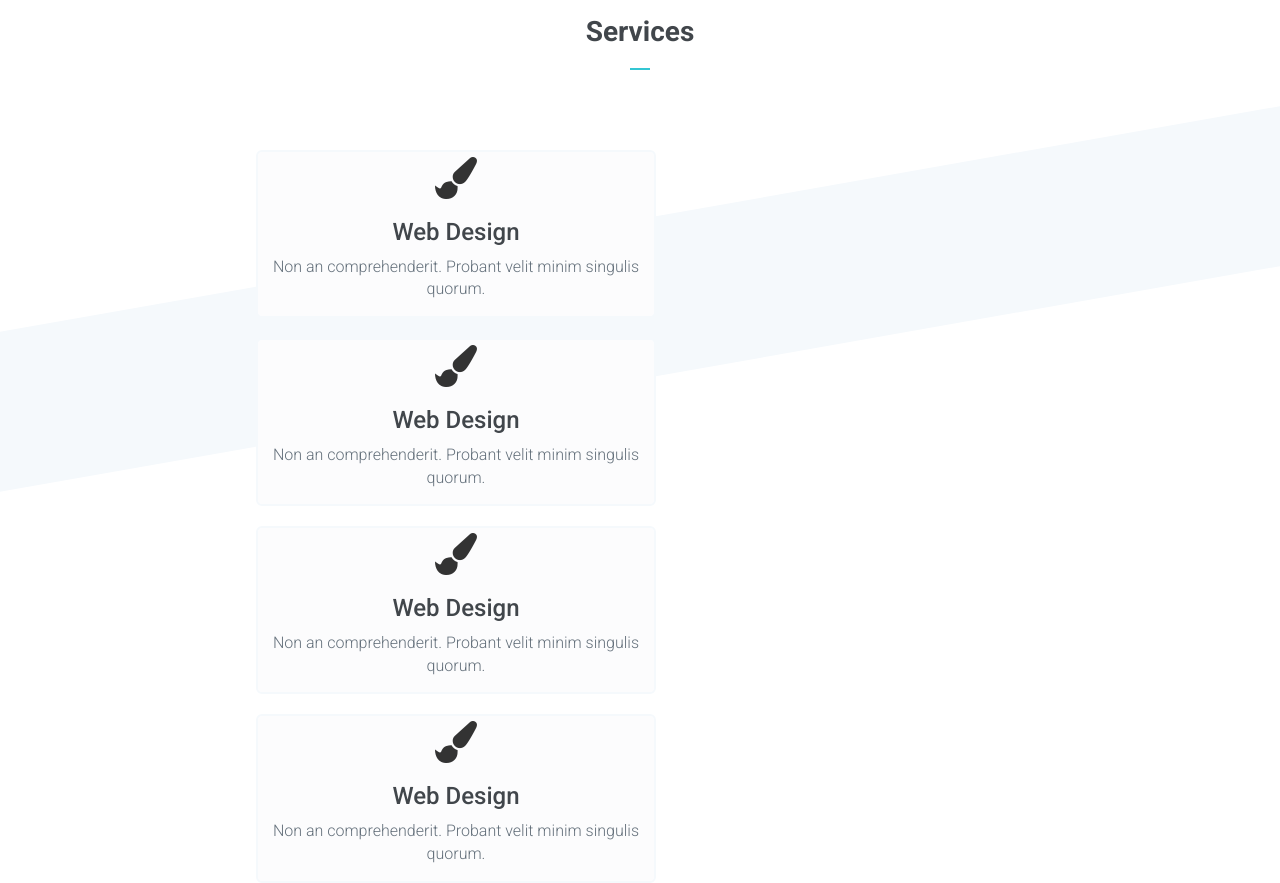
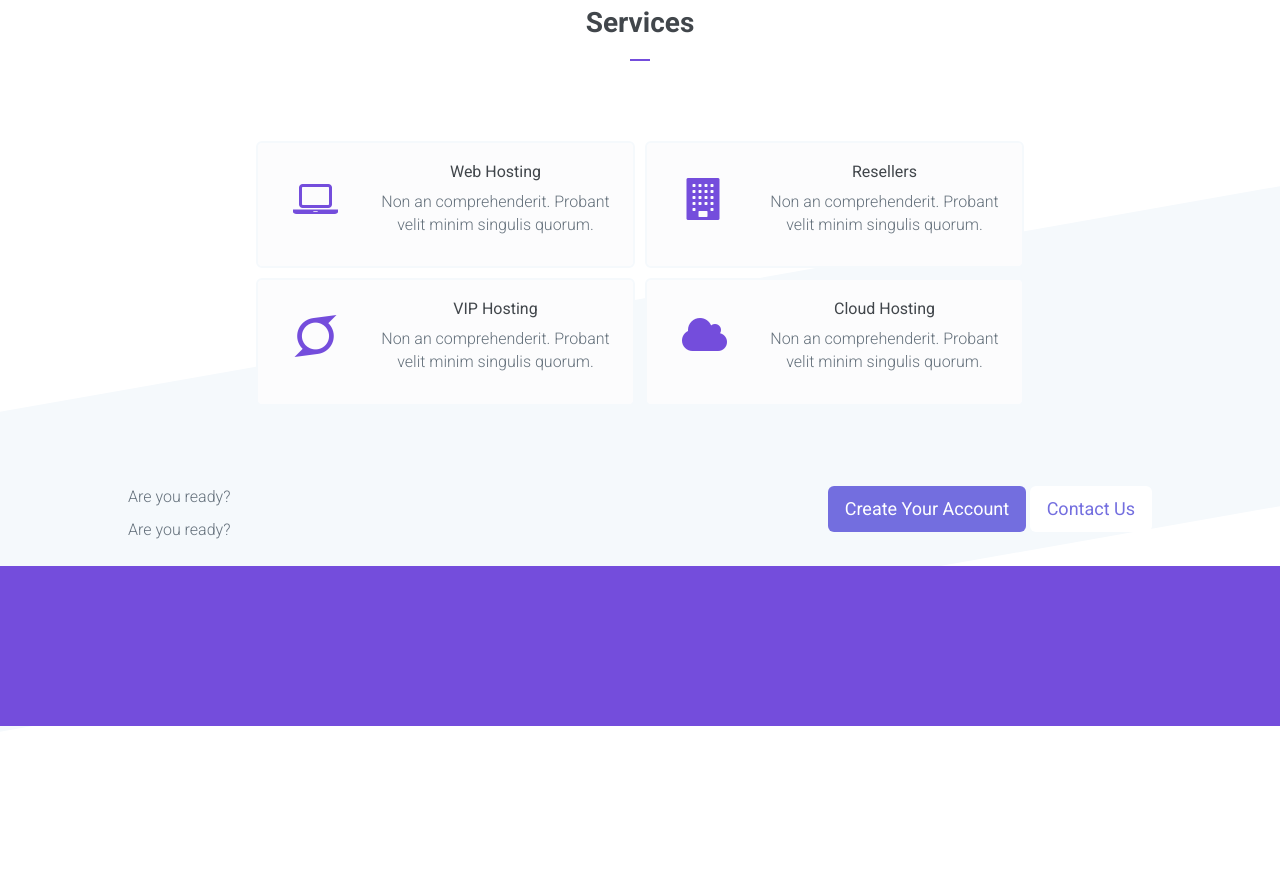
Before and after one commit to Miirbat/thesis-code-challenge, a website: page index.html in a window 1280 px wide. Shown: the part 829-1712 px from the top of the page. After the commit the page ends 1608 px from the top, so only its background shows below. Drawn offline with nearby package versions, Linux system fonts and the light colour scheme.

Commit message:
service icons

```diff
--- a/css/stylesheets/style.css
+++ b/css/stylesheets/style.css
@@ -32,7 +32,8 @@ p {
   top: 0px;
   width: 100%;
 }
-/*=========================================================
+
+========================================================
                         BUTTONS
 ===========================================================*/
 .btn-general {
@@ -60,7 +61,16 @@ p {
   background-color: #fff;
   color: #736EDF;
 }
-.home-arrow-btn{
+.btn-white {
+  background-color: #fff;
+  color: #736EDF;
+}
+.btn-white:hover,
+.btn-white:focus {
+  background-color: #736EDF;
+  color: #fff;
+}
+/* .home-arrow-btn{
   color: #81D398;
   padding: 20px;
 }
@@ -68,6 +78,14 @@ p {
 .home-arrow-btn:focus
 {
   color: #fff;
+} */
+
+.home-arrow-icon i {
+  color: #fff;
+}
+.home-arrow-icon:hover i {
+  color: #744DDC;
+  border-radius: 6px;
 }
 
 /*=========================================================
@@ -96,12 +114,19 @@ p {
 }
 .white-section {
   background-color: #fff;
-  height: 80vh;
+  height: 90vh;
 }
 .off-white-section {
   background-color: #F5F9FC;
-  height: 20vh;
+  height: 40vh;
+  bottom: 0;
 }
+/* .purple-medium-footer {
+  background-color: #744DDC;
+  transform: skewY(10deg);
+  height: 40vh;
+  margin-top: -20vh;
+} */
 .background-grid-rows {
   transform: skewY(-10deg);
   margin-top: -20vh;
@@ -232,6 +257,29 @@ form .search-form-input {
 /*=========================================================
                         SERVICES
 ===========================================================*/
+#services-grid {
+  display: grid;
+  grid-template-columns: repeat(auto-fit, minmax(300px, 1fr));
+  grid-gap: 10px;
+  grid-auto-flow: dense;
+  justify-content: center;
+  align-items: center;
+}
+.service-item {
+  display: block;
+  padding: 20px;
+  background-color: #FCFCFD;
+  border: 2px solid #F5F9FC;
+  border-radius: 6px;
+  text-align: center;
+  align-items: center;
+  justify-content: center;
+}
+#services-grid-outer-wrapper {
+  padding: 0 20vw;
+  justify-content: center;
+  align-items: center;
+}
 #services-content-box {
   height: 100%;
   justify-content: center;
@@ -246,43 +294,11 @@ form .search-form-input {
 .services-content-title-underline {
   width: 20px;
   height: 2px;
-  background-color: #34c6d3;
+  background-color: #744DDC;
   margin: 20px auto 80px auto;
 }
-#services-grid {
-  display: grid;
-  grid-template-columns: repeat(auto-fit, minmax(400px, 1fr));
-  grid-gap: 20px;
-  grid-auto-flow: dense;
-  justify-content: center;
-  align-items: center;
-}
-.service-item {
-  background: #fff;
-  display: block;
-  padding: 5px;
-  width: 400px;
-  text-align: center;
-  align-items: center;
-  justify-content: center;
-  border-radius: 6px;
-  background-color: #FCFCFD;
-  border: 2px solid #F5F9FC;
-}
-#services-grid-outer-wrapper {
-  padding: 0 20vw;
-  justify-content: center;
-  align-items: center;
-}
-
-
-
-/* .service-item {
-  padding: 20px 0 20px 0;
-  margin-bottom: 20px;
-}
 .service-item-icon i {
-  color: #34c6d3;
+  color: #744DDC;
   float: left;
   padding: 15px;
   margin-right: 25px;
@@ -292,7 +308,8 @@ form .search-form-input {
 }
 .service-item:hover .service-item-icon i {
   color: #fff;
-  background-color: #34c6d3;
+  background-color: #744DDC;
+  border-radius: 6px;
 }
 .service-item-title h3 {
   font-size: 2vh;
@@ -302,4 +319,31 @@ form .search-form-input {
 .service-item-desc p {
   margin: 0;
   padding-left: 85px;
-} */
+}
+
+/*=========================================================
+                        CONTACT
+===========================================================*/
+#contact{
+}
+.contact-content-box-outer {
+  padding: 10vh 10vw;
+}
+.contact-titles {
+  float: left;
+}
+
+.contact-buttons {
+  float: right;
+}
+
+/*=========================================================
+                        FOOTER
+===========================================================*/
+footer {
+  background-color: #744DDC;
+  height: 20vh;
+  left: 0;
+  bottom: 0;
+  width: 100%;
+}
--- a/index.html
+++ b/index.html
@@ -88,7 +88,9 @@
                   </div>
                   <div id="home-sub-heading" class="animated fadeIn">
                     <p>Learn how we can enhance your business</p>
-                    <i class="btn home-arrow-btn fa fa-arrow-circle-down"href="#"></i>
+                    <div class="home-arrow-icon">
+                      <i class="fa fa-arrow-down fa-3x"></i>
+                    </div>
                   </div>
                 </div>
               </div>
@@ -116,7 +118,7 @@
 
           <!-- Services -->
           <section id="services">
-            <div class="services-content-box content-box">
+            <div class="services-content-box">
               <div class="services-content-box-outer">
                 <div class="services-content-box-inner">
                   <div class="services-content-title">
@@ -128,10 +130,10 @@
                         <div class="service-item">
                           <div class="service-item-inner">
                             <div class="service-item-icon">
-                              <i class="fa fa-paint-brush fa-3x"></i>
+                              <i class="fa fa-laptop fa-3x"></i>
                             </div>
                             <div class="service-item-title">
-                              <h3> Web Design </h3>
+                              <h3> Web Hosting </h3>
                             </div>
                             <div class="service-item-description">
                               <p>
@@ -143,10 +145,10 @@
                         <div class="service-item">
                           <div class="service-item-inner">
                             <div class="service-item-icon">
-                              <i class="fa fa-paint-brush fa-3x"></i>
+                              <i class="fa fa-building fa-3x"></i>
                             </div>
                             <div class="service-item-title">
-                              <h3> Web Design </h3>
+                              <h3> Resellers </h3>
                             </div>
                             <div class="service-item-description">
                               <p>
@@ -158,10 +160,10 @@
                         <div class="service-item">
                           <div class="service-item-inner">
                             <div class="service-item-icon">
-                              <i class="fa fa-paint-brush fa-3x"></i>
+                              <i class="fa fa-superpowers fa-3x"></i>
                             </div>
                             <div class="service-item-title">
-                              <h3> Web Design </h3>
+                              <h3> VIP Hosting </h3>
                             </div>
                             <div class="service-item-description">
                               <p>
@@ -173,10 +175,10 @@
                         <div class="service-item">
                           <div class="service-item-inner">
                             <div class="service-item-icon">
-                              <i class="fa fa-paint-brush fa-3x"></i>
+                              <i class="fa fa-cloud fa-3x"></i>
                             </div>
                             <div class="service-item-title">
-                              <h3> Web Design </h3>
+                              <h3> Cloud Hosting </h3>
                             </div>
                             <div class="service-item-description">
                               <p>
@@ -192,34 +194,32 @@
             </div>
           </section>
 
-        </div>
+          <!-- Contact -->
+          <section id="contact">
+            <div class="contact-content-box">
+              <div class="contact-content-box-outer">
+                <div class="contact-titles">
+                  <div class="contact-text-header">
+                    <p>Are you ready?</p>
+                  </div>
+                  <div class="contact-text-sub-header">
+                    <p>Are you ready?</p>
+                  </div>
+                </div>
+                <div class="contact-buttons">
+                  <a class="btn btn-lg btn-general btn-purple" href="#create" role="button"> Create Your Account </a>
+                  <a class="btn btn-lg btn-general btn-white" href="#contact" role="button"> Contact Us</a>
+                </div>
+              </div>
+            </div>
+          </section>
 
 
 
+          <footer>
+          </footer>
 
-
-
-
-
-
-
-
-
-
-
-
-
-
-
-
-
-
-
-
-
-
-
-
+        </div>
 
 
     <!-- jQuery -->
```
